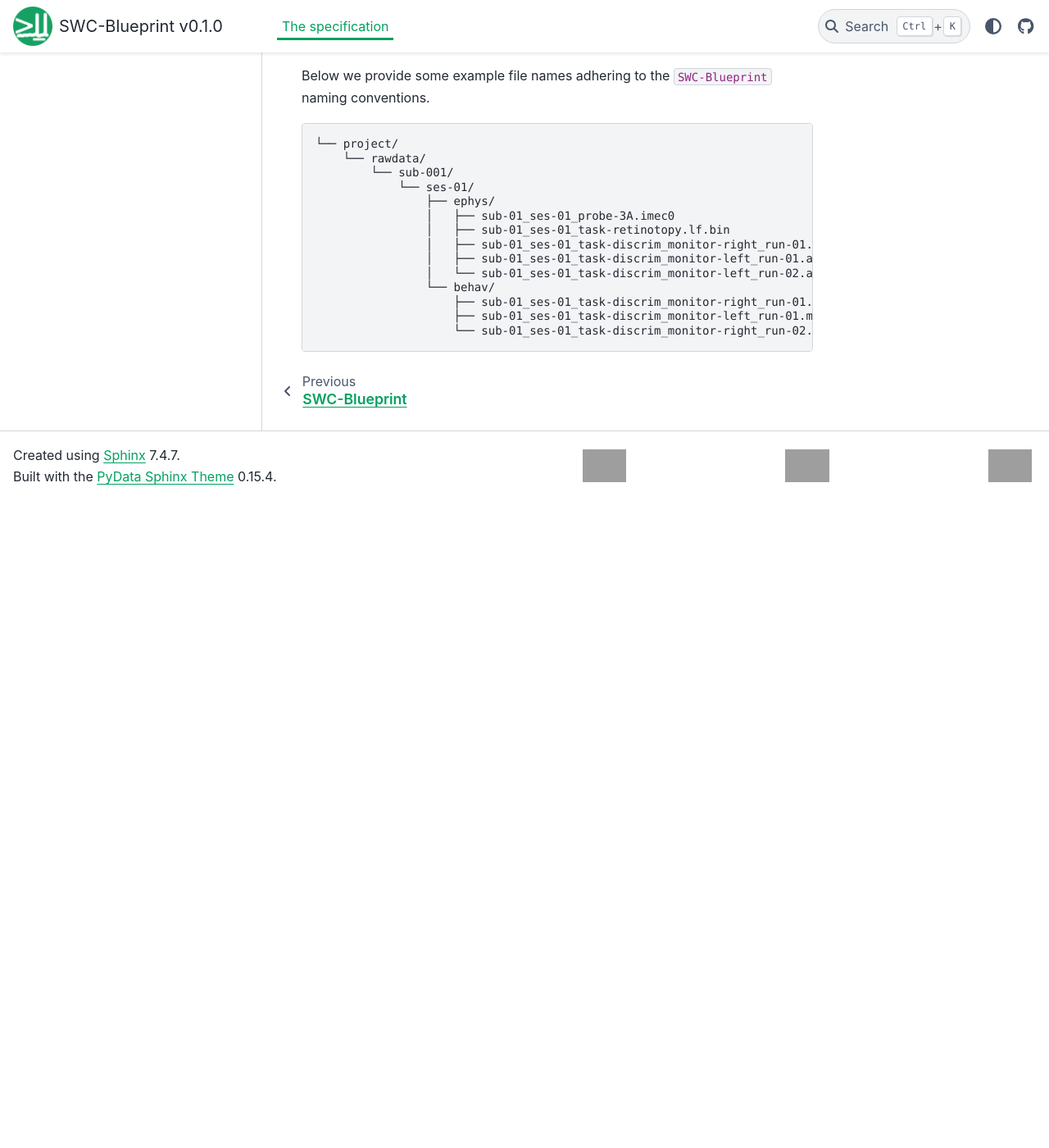
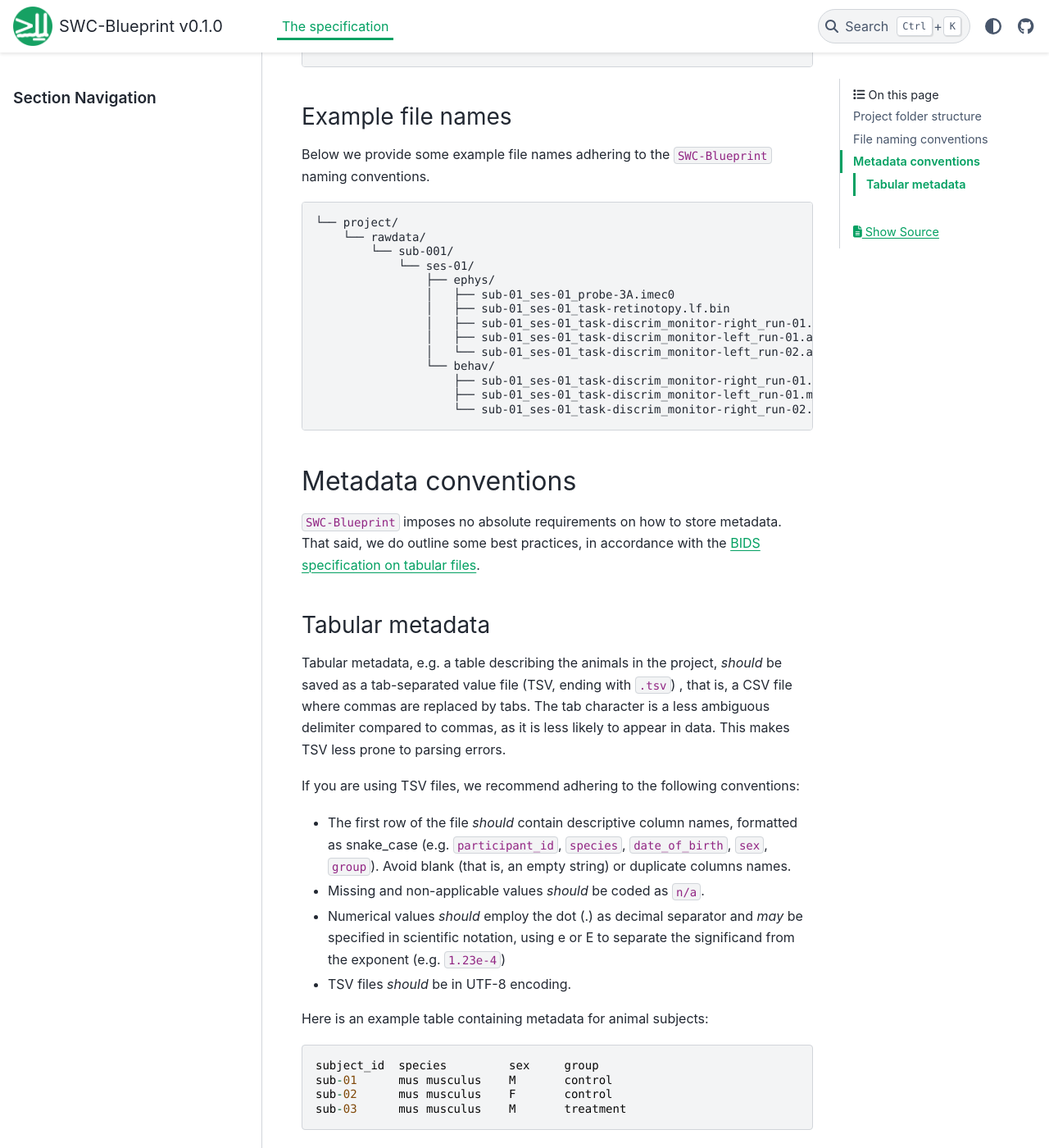
Before and after one commit to neuroinformatics-unit/NeuroBlueprint, a Sphinx documentation site: the page built from docs/source/specification.md, in a window 1280 px wide and 1400 px high, scrolled down 4901 px. Shown: the whole window at 82% size. Built offline with Sphinx 7.4.7 and the PyData theme 0.15.4, drawn with Linux system fonts in a browser that asks for light colours; before the commit the page ends 5512 px from its top, so only the background shows below that; some of the changed text lies outside the part shown; grey boxes are pictures that could not be loaded.

Commit message:
added section about tabular metadata

````diff
--- a/docs/source/specification.md
+++ b/docs/source/specification.md
@@ -1,12 +1,15 @@
 # The specification
 
+The current version of `SWC-Blueprint` mainly aims to enforce a uniform and consistent [project folder structure](#project-folder-structure).
+In addition, it also includes some non-mandatory conventions for [naming files](#file-naming-conventions) and storing [tabular metadata](#tabular-metadata).
+
 :::{note}
-We mark specifications with italicised *keywords* that should be interpreted as described by the [Network Working Group](https://www.ietf.org/rfc/rfc2119.txt). In decreasing order of requirement, these are: *must* {octicon}`alert;1em;sd-text-danger`, *should* {octicon}`info;1em;sd-text-warning`, and *may* {octicon}`check-circle;1em;sd-text-success`.
+We mark requirements with italicised *keywords* that should be interpreted as described by the [Network Working Group](https://www.ietf.org/rfc/rfc2119.txt). In decreasing order of requirement, these are: *must* {octicon}`alert;1em;sd-text-danger`, *should* {octicon}`info;1em;sd-text-warning`, and *may* {octicon}`check-circle;1em;sd-text-success`.
 :::
 
-## Project Folder Structure
+## Project folder structure
 
-Standardized project folders contain data that are hierarchically structured according to the [BIDS standard](https://bids-specification.readthedocs.io/en/stable/02-common-principles.html).
+Standardised project folders contain data that are hierarchically structured according to the [BIDS standard](https://bids-specification.readthedocs.io/en/stable/02-common-principles.html).
 
 For example:
 
@@ -115,9 +118,9 @@ A real project folder might look like:
                 └── sub-001_ses-01_data-cellcounts.csv
 ```
 
-## File Naming Conventions
+## File naming conventions
 
-`SWC-Blueprint` does not impose any absolute requirements on file names. That said, below we provide some recommendations for file names, based on the [BIDS specification](https://bids-specification.readthedocs.io/en/stable/02-common-principles.html#filenames).
+`SWC-Blueprint` imposes no absolute requirements on file names. That said, below we provide some recommendations for file names, based on the [BIDS specification](https://bids-specification.readthedocs.io/en/stable/02-common-principles.html#filenames).
 
 :::{admonition} What makes a good file name?
 :class: tip
@@ -169,3 +172,26 @@ Below we provide some example file names adhering to the `SWC-Blueprint` naming
                     ├── sub-01_ses-01_task-discrim_monitor-left_run-01.mp4
                     └── sub-01_ses-01_task-discrim_monitor-right_run-02.mp4
 ```
+
+## Metadata conventions
+
+`SWC-Blueprint` imposes no absolute requirements on how to store metadata. That said, we do outline some best practices, in accordance with the [BIDS specification on tabular files](https://bids-specification.readthedocs.io/en/stable/02-common-principles.html#tabular-files).
+
+### Tabular metadata
+Tabular metadata, e.g. a table describing the animals in the project, *should* be saved as a tab-separated value file (TSV, ending with `.tsv`) , that is, a CSV file where commas are replaced by tabs. The tab character is a less ambiguous delimiter compared to commas, as it is less likely to appear in data. This makes TSV less prone to parsing errors.
+
+If you are using TSV files, we recommend adhering to the following conventions:
+* The first row of the file *should* contain descriptive column names, formatted as snake_case (e.g. `participant_id`, `species`, `date_of_birth`, `sex`, `group`). Avoid blank (that is, an empty string) or duplicate columns names.
+* Missing and non-applicable values *should* be coded as `n/a`.
+* Numerical values *should* employ the dot (.) as decimal separator and *may* be specified in scientific notation, using e or E to separate the significand from the exponent (e.g. `1.23e-4`)
+* TSV files *should* be in UTF-8 encoding.
+
+
+Here is an example table containing metadata for animal subjects:
+
+```
+subject_id  species         sex     group
+sub-01      mus musculus    M       control
+sub-02      mus musculus    F       control
+sub-03      mus musculus    M       treatment
+```
````
